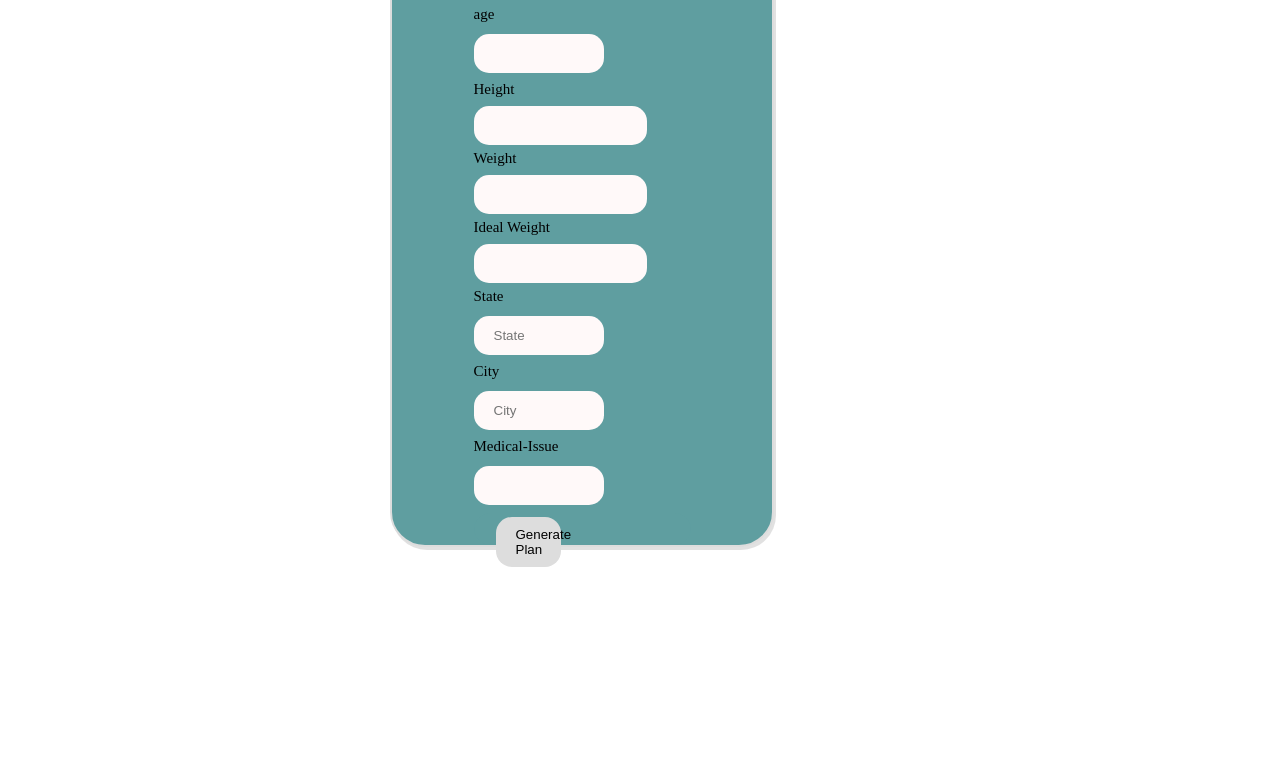
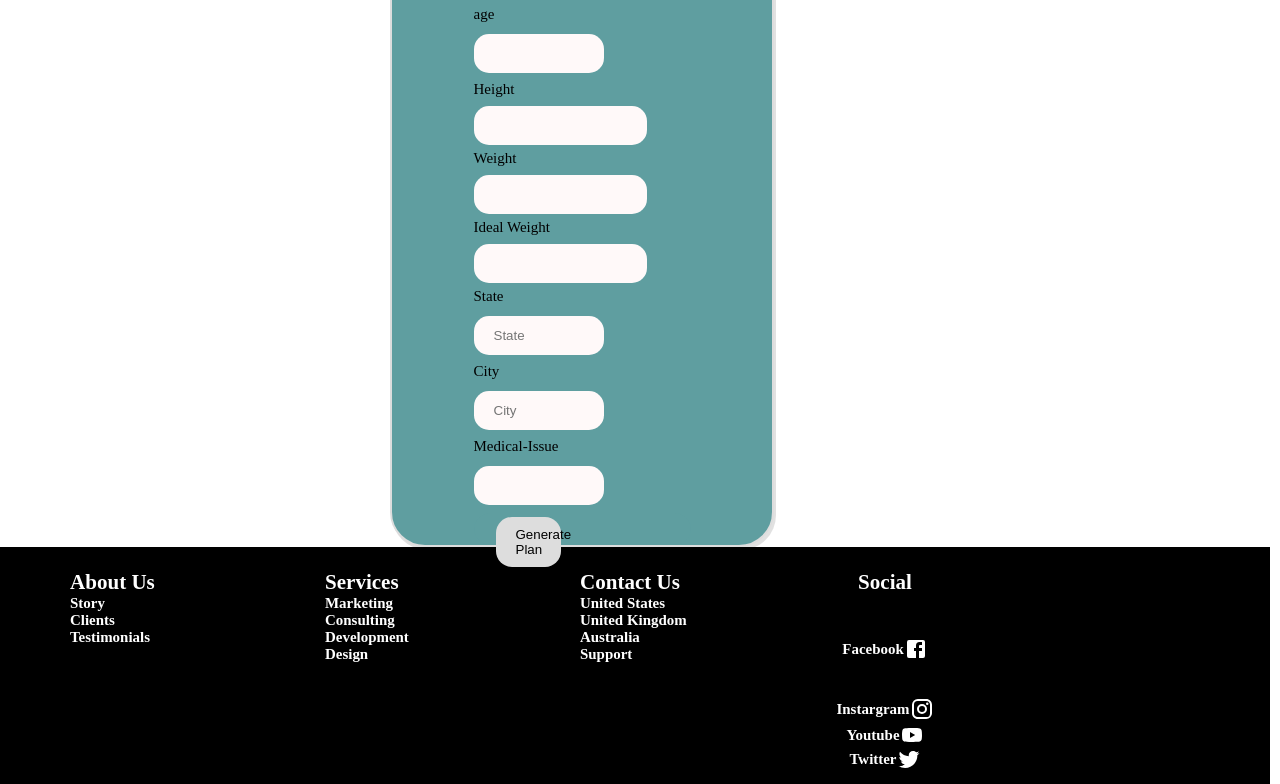
Before and after one commit to ruchitasalunkhe0510/Capstone, a React (Create React App) app in the folder my-app/: page /info in a window 1280 px wide. Shown: the part 347-1131 px from the top of the page. Before the commit the page ends 918 px from the top, so only its background shows below. Built offline with nearby package versions, Linux system fonts and the light colour scheme.

Commit message:
add footer

```diff
--- a/my-app/src/App.js
+++ b/my-app/src/App.js
@@ -10,7 +10,6 @@
 
 function App() {
   return (
-
     <div className="App">
       {/* <div className="App_file"> */}
       <Router>
@@ -26,13 +25,12 @@
             <Info />
           </Route>
           <Display />
+        </Switch>
         <Footer />
-        </Switch>
       </Router>
       {/* </div> */}
-        {/* <Footer/> */}
+      {/* <Footer /> */}
     </div>
-
   );
 }
 
--- a/my-app/src/Display.css
+++ b/my-app/src/Display.css
@@ -1,6 +1,6 @@
 .display_first {
   height: 90vh;
-  /* width: 90%; */
+  width: 115vw;
   display: flex;
   max-width: 100%;
 }
@@ -19,45 +19,30 @@
   text-align: center;
 }
 .container {
-  /* background-color: wheat; */
   font-size: 20px;
   /* display: flex; */
   align-items: center;
   padding-bottom: 0px;
-  height: 90%;
-  width: 90%;
+  height: 80vh;
+  width: 100vw;
   border-radius: 5%;
+  /* padding-top: 25px; */
 }
 .btn_start {
-  border-radius: 15px;
-  padding: 15px;
+  border-radius: 30px;
   background-color: cadetblue;
-  height: 15px;
-  width: 80px;
+  height: 40px;
+  width: 10vw;
   color: white;
-  /* align-items: center; */
-  display: flex;
-  margin-left: 180px;
-  font-size: 10px;
-  margin-top: 20px;
+  font-size: 20px;
+  margin-top: 25px;
   border: none;
+  font-weight: 600;
+  box-shadow: 0 5px 10px 0 gray;
 }
-/* .btn_start {
-  display: grid;
-  align-items: center;
-  /* padding: 30px 20px; */
-/* margin-right: 90px; */
-/* background-color: black;
-  border-radius: 30px; */
-/* } */
-*/ .weight_loss {
+
+.weight_loss {
   height: 60vh;
-  /* height: 110%; */
   width: 60%;
   display: flex;
-  /* max-height: 100%; */
 }
-/* .btn_des {
-  width: "30%";
-  background-color: "cadetblue";
-} */
--- a/my-app/src/Footer.css
+++ b/my-app/src/Footer.css
@@ -0,0 +1,77 @@
+.footer {
+  display: flex;
+  flex-direction: column;
+  justify-content: center;
+  max-width: 1300px;
+  /* margin: 10 auto; */
+  display: grid;
+  grid-template-columns: repeat(auto-fill, minmax(230px, 1fr));
+  grid-gap: 5px;
+  background: black;
+  color: white;
+  padding-top: 13px;
+  padding-bottom: 13px;
+  justify-content: space-evenly;
+  margin-right: 10px;
+}
+.footer_col {
+  margin-top: 10px;
+  font-size: 18px;
+  justify-content: space-evenly;
+  padding-left: 70px;
+  margin-bottom: 10px;
+}
+.footer_col2 {
+  margin-top: 10px;
+  font-size: 18px;
+  justify-content: space-evenly;
+  padding-left: 70px;
+}
+.footer_col3 {
+  margin-top: 10px;
+  font-size: 18px;
+  justify-content: space-evenly;
+  padding-left: 70px;
+  margin-bottom: 10px;
+}
+.footer_col4 {
+  display: flex;
+  flex-direction: column;
+  text-align: left;
+  display: flex;
+  font-size: 18px;
+  margin-right: 10px;
+  justify-content: space-evenly;
+  justify-content: center;
+  margin-top: 10px;
+  cursor: pointer;
+}
+.logo_design1 {
+  display: flex;
+  justify-content: center;
+  align-items: center;
+  /* padding-top: 10px; */
+}
+.logo_design {
+  display: flex;
+  justify-content: center;
+  align-items: center;
+
+  /* margin: 5px; */
+}
+.logo_design2 {
+  display: flex;
+  justify-content: center;
+  align-items: center;
+  padding-bottom: 2px;
+}
+.logo_design3 {
+  display: flex;
+  justify-content: center;
+  align-items: center;
+}
+.logo_design4 {
+  display: flex;
+  justify-content: center;
+  align-items: center;
+}
--- a/my-app/src/Footer.js
+++ b/my-app/src/Footer.js
@@ -1,52 +1,52 @@
 import React from "react";
 import "./Footer.css";
+import FacebookIcon from "@material-ui/icons/Facebook";
+import InstagramIcon from "@material-ui/icons/Instagram";
+import YouTubeIcon from "@material-ui/icons/YouTube";
+import TwitterIcon from "@material-ui/icons/Twitter";
 function Footer() {
   return (
-    <Footer>
-      <Footer.Wrapper>
-        <Footer.Row>
-          <Footer.Column>
-            <Footer.Title>About Us</Footer.Title>
-            <Footer.Link href="#">Story</Footer.Link>
-            <Footer.Link href="#">Clients</Footer.Link>
-            <Footer.Link href="#">Testimonials</Footer.Link>
-          </Footer.Column>
-          <Footer.Column>
-            <Footer.Title>Services</Footer.Title>
-            <Footer.Link href="#">Marketing</Footer.Link>
-            <Footer.Link href="#">Consulting</Footer.Link>
-            <Footer.Link href="#">Development</Footer.Link>
-            <Footer.Link href="#">Design</Footer.Link>
-          </Footer.Column>
-          <Footer.Column>
-            <Footer.Title>Contact Us</Footer.Title>
-            <Footer.Link href="#">United States</Footer.Link>
-            <Footer.Link href="#">United Kingdom</Footer.Link>
-            <Footer.Link href="#">Australia</Footer.Link>
-            <Footer.Link href="#">Support</Footer.Link>
-          </Footer.Column>
-          <Footer.Column>
-            <Footer.Title>Social</Footer.Title>
-            <Footer.Link href="#">
-              {/* <Icon className="fab fa-facebook-f" /> */}
-              Facebook
-            </Footer.Link>
-            <Footer.Link href="#">
-              {/* <Icon className="fab fa-instagram" /> */}
-              Instagram
-            </Footer.Link>
-            <Footer.Link href="#">
-              {/* <Icon className="fab fa-youtube" /> */}
-              Youtube
-            </Footer.Link>
-            <Footer.Link href="#">
-              {/* <Icon className="fab fa-twitter" /> */}
-              Twitter
-            </Footer.Link>
-          </Footer.Column>
-        </Footer.Row>
-      </Footer.Wrapper>
-    </Footer>
+    <div className="footer">
+      <div className="footer_col">
+        <h3>About Us</h3>
+        <h5>Story</h5>
+        <h5>Clients</h5>
+        <h5>Testimonials</h5>
+      </div>
+      <div className="footer_col2">
+        <h3>Services</h3>
+        <h5>Marketing</h5>
+        <h5>Consulting</h5>
+        <h5>Development</h5>
+        <h5>Design</h5>
+      </div>
+      <div className="footer_col3">
+        <h3>Contact Us</h3>
+        <h5>United States</h5>
+        <h5>United Kingdom</h5>
+        <h5>Australia</h5>
+        <h5>Support</h5>
+      </div>
+      <div className="footer_col4">
+        <h3 className="logo_design1">Social</h3>
+        <div className="logo_design">
+          <h5>Facebook</h5>
+          <FacebookIcon />
+        </div>
+        <div className="logo_design2">
+          <h5>Instargram</h5>
+          <InstagramIcon />
+        </div>
+        <div className="logo_design3">
+          <h5>Youtube</h5>
+          <YouTubeIcon />
+        </div>
+        <div className="logo_design4">
+          <h5>Twitter</h5>
+          <TwitterIcon />
+        </div>
+      </div>
+    </div>
   );
 }
 
--- a/my-app/src/Login.css
+++ b/my-app/src/Login.css
@@ -77,6 +77,8 @@
   border-radius: 16px;
   font-family: Arial, Helvetica, sans-serif;
   margin-left: 22px;
+  box-shadow: 0 5px 10px 0 gray;
+  font-weight: 500;
 }
 
 select {
```
Lines whose indentation alone changed are shown as unchanged.
